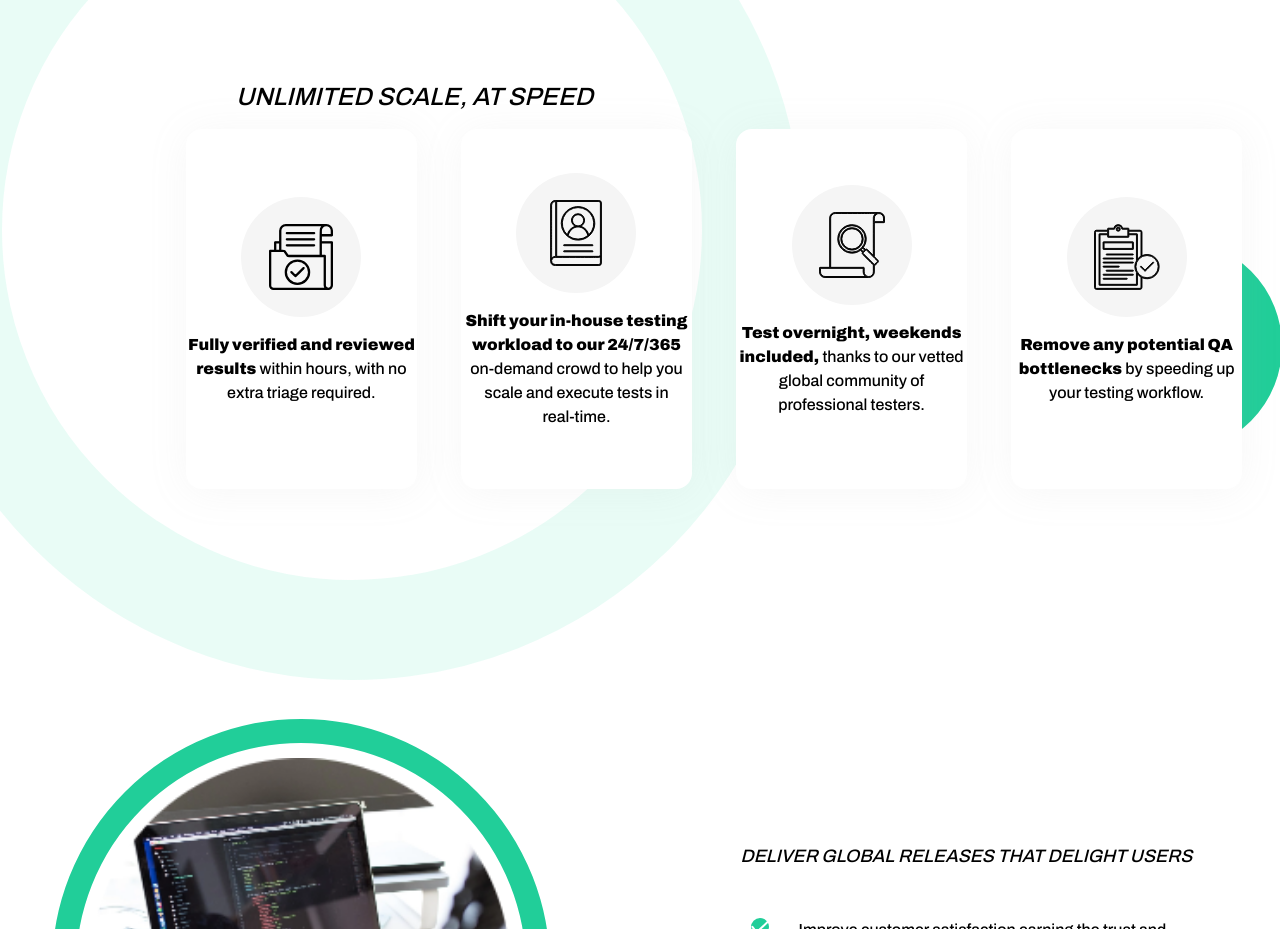
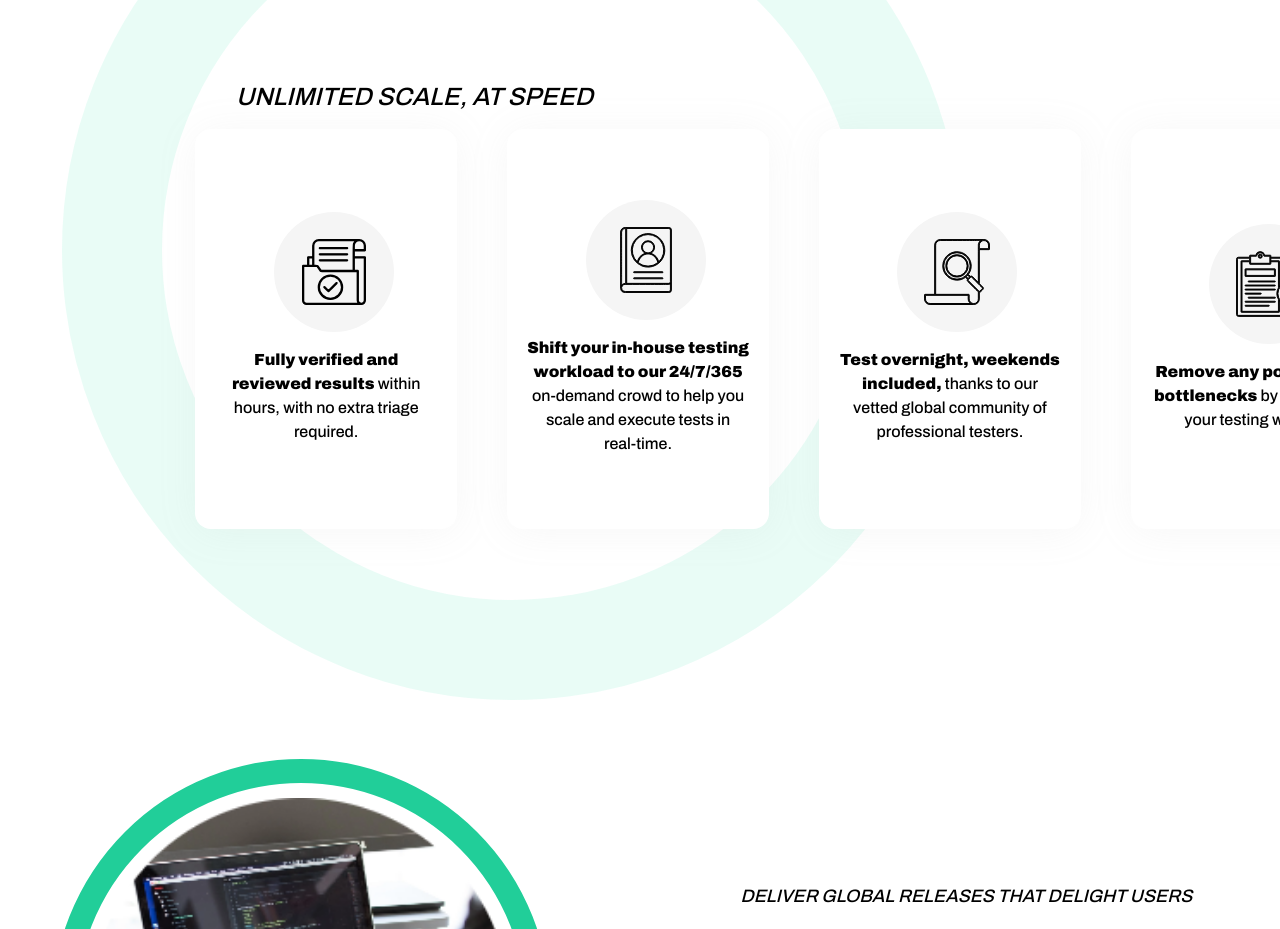
Before and after one commit to a11ysolutions/website, a React (Create React App) app: page /functional in a window 1280 px wide. Shown: the part 3480-4409 px from the top of the page. Built offline with nearby package versions, Linux system fonts and the light colour scheme.

Commit message:
feat: adjust achievment cards to non lorem ipsum text

```diff
--- a/src/Components/Home/Home.js
+++ b/src/Components/Home/Home.js
@@ -35,7 +35,8 @@ function Home() {
                         className="home-our-services"
                     >
                         <p>
-                            We provide more than services, we provide opportunities to make your product better
+                            We provide more than services, <br />
+                            we provide opportunities to make your product better<br />
                             and not only maintain but also attract new users.
                         </p>
                     </BicolorTitledText>
--- a/src/Components/UI/AchievementCard/AchievementCard.css
+++ b/src/Components/UI/AchievementCard/AchievementCard.css
@@ -6,7 +6,7 @@
   align-items: left;
   box-shadow: 0px 3px 40px #aaaaaa19;
   display: flex;
-  align-items: center;
+  align-items: flex-start;
   justify-content: center;
   column-gap: 18px;
 }
@@ -19,6 +19,8 @@
   display: flex;
   justify-content: center;
   align-items: center;
+  margin-top: 15px;
+  margin-left: 15px;
 }
 
 .achievement-card-text-container {
@@ -33,10 +35,12 @@
 }
 @media (min-width: 768px) and (max-width: 1200px) {
   .achievement-card {
-    height: 282px;
+    height: 320px;
     width: 234px;
     display: flex;
     flex-direction: column;
+    align-items: center;
+    padding: 20px;
   }
   .achievement-card-ellipse {
     height: 93px;
@@ -59,6 +63,8 @@
     height: 360px;
     display: flex;
     flex-direction: column;
+    align-items: center;
+    padding: 20px;
   }
   .achievement-card-ellipse {
     height: 120px;
```
